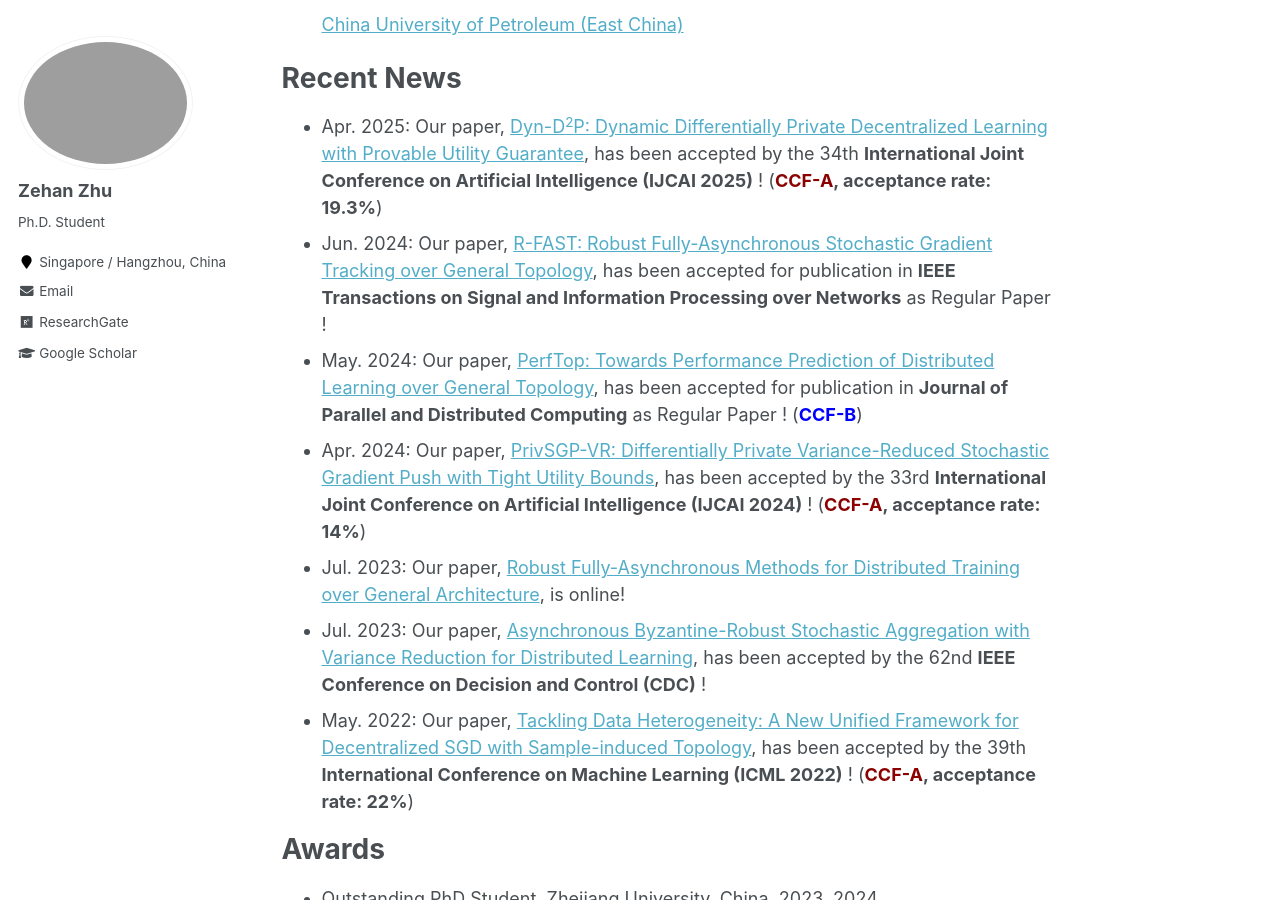
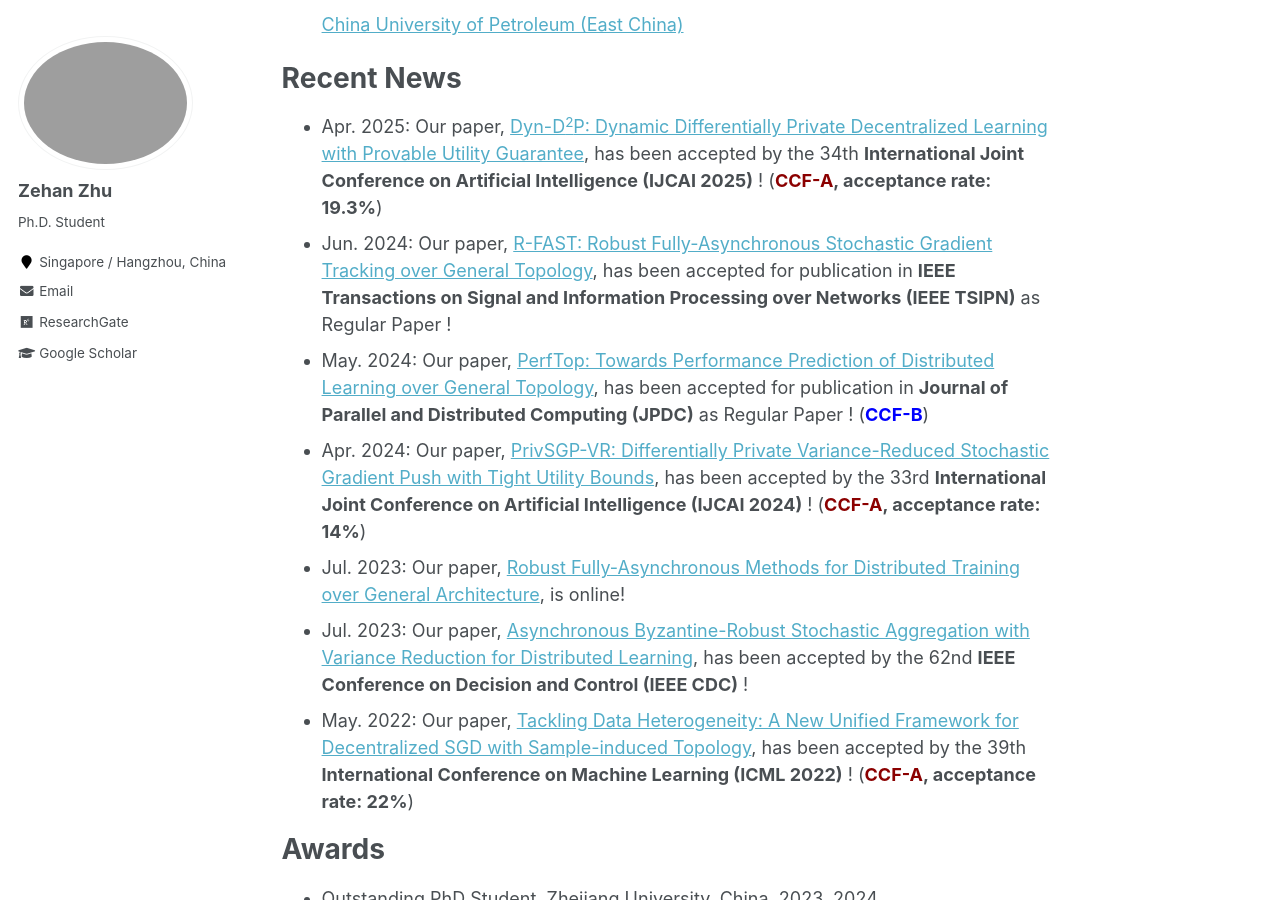
Before and after one commit to zehanzhu/zehanzhu.github.io, a Jekyll site: the page built from _pages/about.md, in a window 1280 px wide and 900 px high, scrolled down 746 px. Built offline with Jekyll 4.4.1, drawn with Linux system fonts in a browser that asks for light colours.

Commit message:
Update about.md

```diff
--- a/_pages/about.md
+++ b/_pages/about.md
@@ -33,11 +33,11 @@ Education Background
 Recent News
 ======
 * Apr. 2025: Our paper, [Dyn-D<sup>2</sup>P: Dynamic Differentially Private Decentralized Learning with Provable Utility Guarantee](), has been accepted by the 34th **International Joint Conference on Artificial Intelligence (IJCAI 2025)** ! (**<span style="color:#8B0000">CCF-A</span>, acceptance rate: 19.3%**)
-* Jun. 2024: Our paper, [R-FAST: Robust Fully-Asynchronous Stochastic Gradient Tracking over General Topology](https://ieeexplore.ieee.org/abstract/document/10660468), has been accepted for publication in **IEEE Transactions on Signal and Information Processing over Networks** as Regular Paper !
-* May. 2024: Our paper, [PerfTop: Towards Performance Prediction of Distributed Learning over General Topology](https://www.sciencedirect.com/science/article/abs/pii/S0743731524000868), has been accepted for publication in **Journal of Parallel and Distributed Computing** as Regular Paper ! (**<span style="color:blue; font-weight:bold">CCF-B</span>**)
+* Jun. 2024: Our paper, [R-FAST: Robust Fully-Asynchronous Stochastic Gradient Tracking over General Topology](https://ieeexplore.ieee.org/abstract/document/10660468), has been accepted for publication in **IEEE Transactions on Signal and Information Processing over Networks (IEEE TSIPN)** as Regular Paper !
+* May. 2024: Our paper, [PerfTop: Towards Performance Prediction of Distributed Learning over General Topology](https://www.sciencedirect.com/science/article/abs/pii/S0743731524000868), has been accepted for publication in **Journal of Parallel and Distributed Computing (JPDC)** as Regular Paper ! (**<span style="color:blue; font-weight:bold">CCF-B</span>**)
 * Apr. 2024: Our paper, [PrivSGP-VR: Differentially Private Variance-Reduced Stochastic Gradient Push with Tight Utility Bounds](https://www.ijcai.org/proceedings/2024/635), has been accepted by the 33rd **International Joint Conference on Artificial Intelligence (IJCAI 2024)** ! (**<span style="color:#8B0000">CCF-A</span>, acceptance rate: 14%**)
 * Jul. 2023: Our paper, [Robust Fully-Asynchronous Methods for Distributed Training over General Architecture](https://arxiv.org/abs/2307.11617), is online!
-* Jul. 2023: Our paper, [Asynchronous Byzantine-Robust Stochastic Aggregation with Variance Reduction for Distributed Learning](https://ieeexplore.ieee.org/abstract/document/10383346), has been accepted by the 62nd **IEEE Conference on Decision and Control (CDC)** !
+* Jul. 2023: Our paper, [Asynchronous Byzantine-Robust Stochastic Aggregation with Variance Reduction for Distributed Learning](https://ieeexplore.ieee.org/abstract/document/10383346), has been accepted by the 62nd **IEEE Conference on Decision and Control (IEEE CDC)** !
 * May. 2022: Our paper, [Tackling Data Heterogeneity: A New Unified Framework for Decentralized SGD with Sample-induced Topology](https://proceedings.mlr.press/v162/huang22i.html), has been accepted by the 39th **International Conference on Machine Learning (ICML 2022)** ! (**<span style="color:#8B0000">CCF-A</span>, acceptance rate: 22%**)
 
 
```
